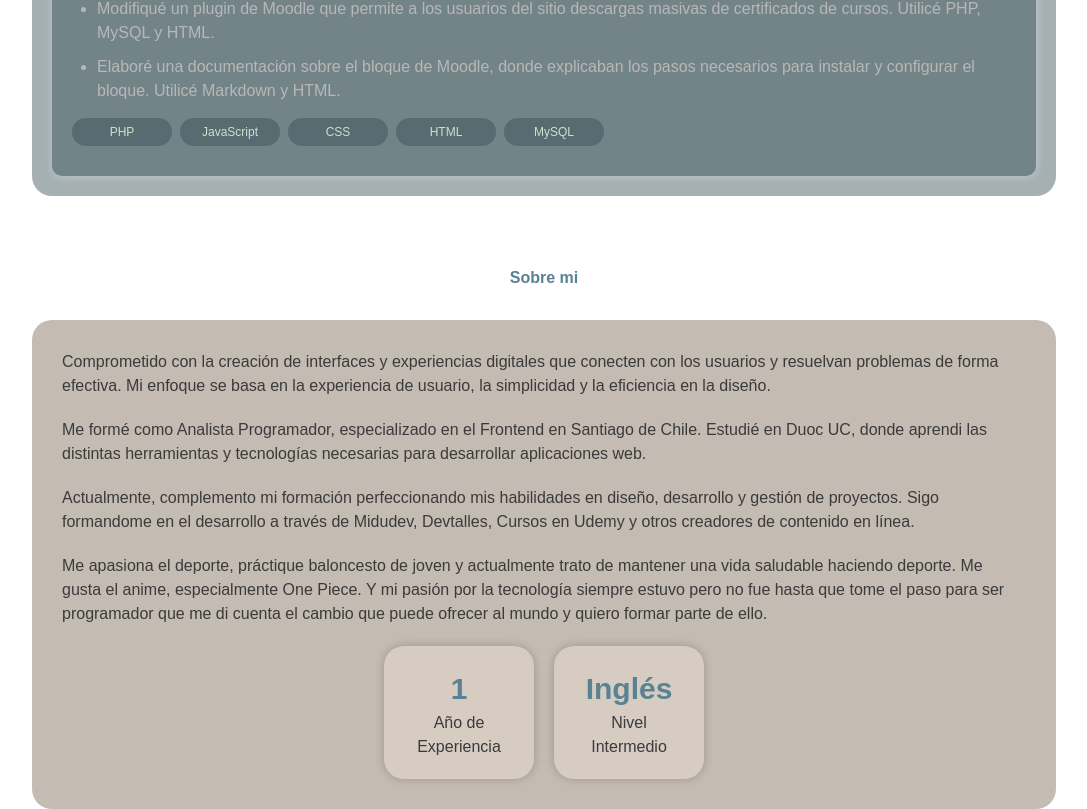
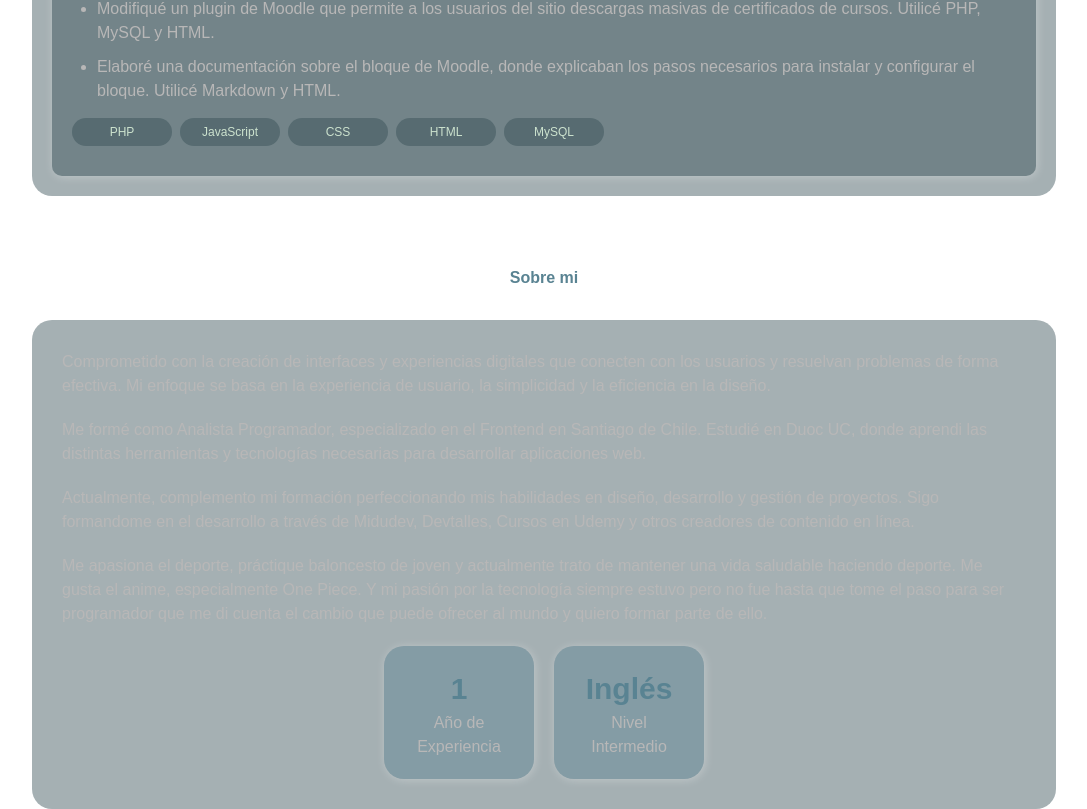
Before and after one commit to omar15hr/Portafolio, a React (Vite) app: page / in a window 1280 px wide. Shown: the part 2368-3177 px from the top of the page, without its empty margins (96-1183 px from the left). Built offline with nearby package versions, Linux system fonts and the light colour scheme.

Commit message:
Terminado el about me

```diff
--- a/src/index.css
+++ b/src/index.css
@@ -426,8 +426,8 @@ body {
   padding: 30px;
   margin-top: 30px;
   gap: 20px;
-  color: rgb(59, 59, 59);
-  background-color: #c4bbb2;
+  color: rgb(184, 183, 183);
+  background-color: #334b5370;
   border-radius: 20px;
 }
 .about-card {
@@ -454,9 +454,9 @@ body {
   padding: 20px;
   text-align: center;
   justify-content: center;
-  background-color: #d6ccc2;
+  background-color: #59839270;
   border-radius: 20px;
-  box-shadow: 0px 0px 10px rgba(0, 0, 0, 0.2);
+  box-shadow: 1px 1px 10px rgba(255, 251, 251, 0.308);
 }
 .about-item-title {
   font-size: 30px;
```
